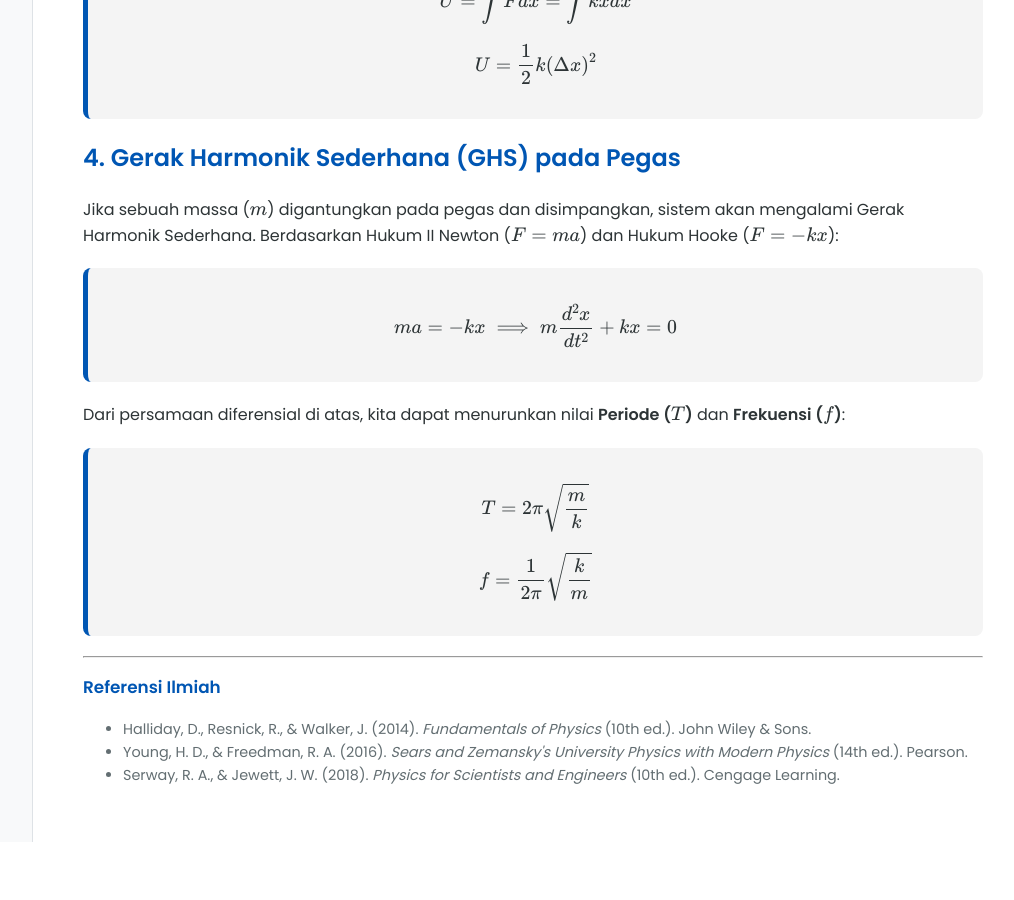
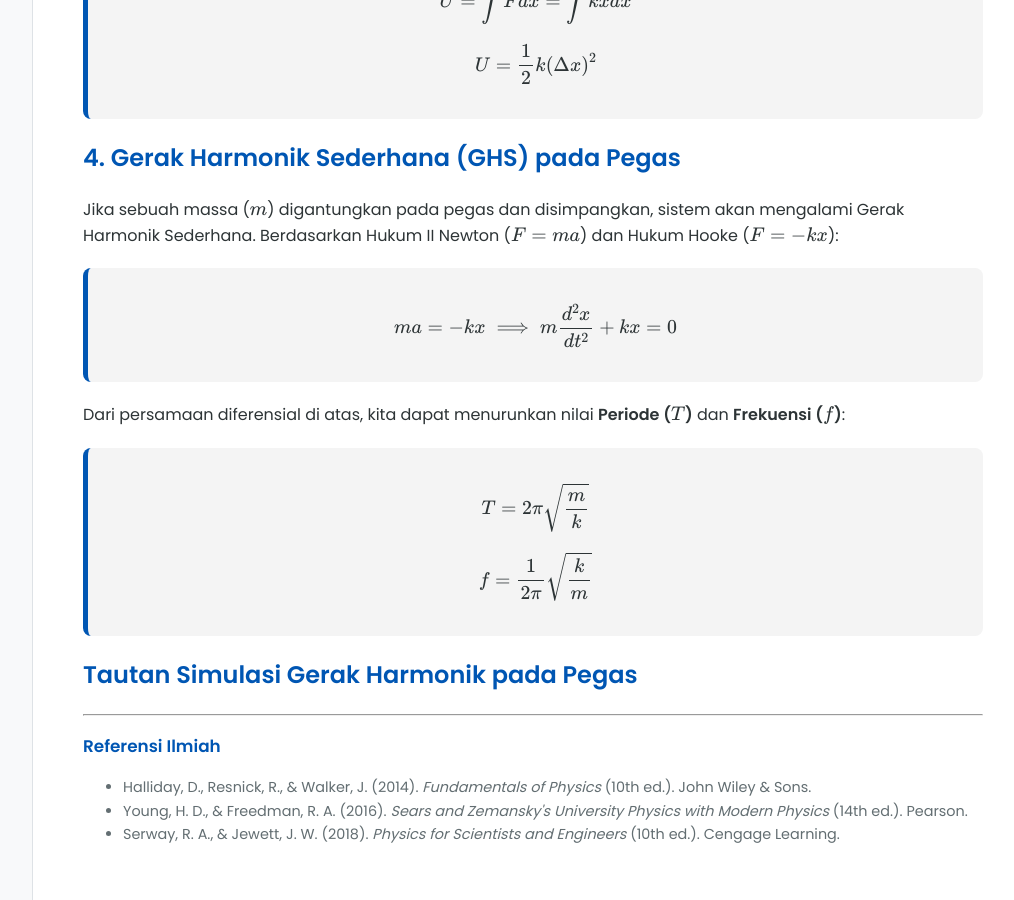
Before and after one commit to alasyariyphysics/physicsdigle, a Jekyll site: the page built from topics/dinamika-pegas.html, in a window 1280 px wide and 900 px high, scrolled down 1458 px. Shown: the whole window, without its empty margins (247-1261 px from the left). Built offline with Jekyll 4.4.1, drawn with Linux system fonts in a browser that asks for light colours; nearby versions of some CDN libraries; before the commit the page ends 2300 px from its top, so only the background shows below that.

Commit message:
Update dinamika-pegas.html
menambah tautan simulasi dinamika harmonik

```diff
--- a/topics/dinamika-pegas.html
+++ b/topics/dinamika-pegas.html
@@ -66,6 +66,8 @@ title: Dinamika Pegas
     $$f = \frac{1}{2\pi} \sqrt{\frac{k}{m}}$$
   </div>
 
+  <h2 href="{{ site.baseurl }}/topics/simulations/simulasi-dinamika-harmonik.html">Tautan Simulasi Gerak Harmonik pada Pegas</h2>
+
   <hr>
 
   <section class="references">
```
